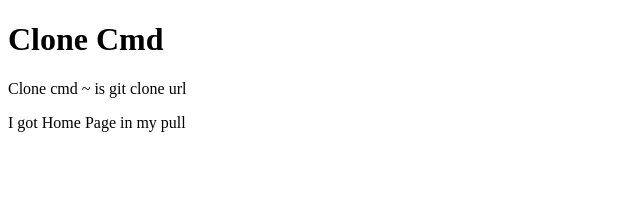
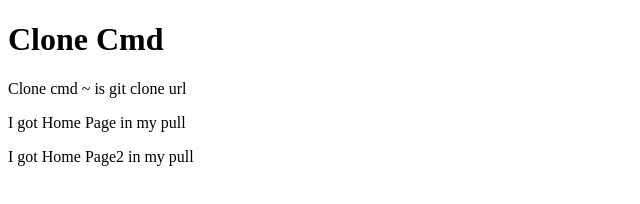
Before and after one commit to pejjayipriya143-design/learning, a plain HTML site: page index.html in a window 1280 px wide. Shown: the whole page, without its empty margins (0-640 px from the left). Drawn offline with Linux system fonts and the light colour scheme.

Commit message:
another line is added in code

```diff
--- a/index.html
+++ b/index.html
@@ -10,5 +10,6 @@
     <p>Clone cmd ~ is git clone url</p>
 
     <p>I got Home Page in my pull </p>
+    <p>I got Home Page2 in my pull </p>
 </body>
 </html>
```
